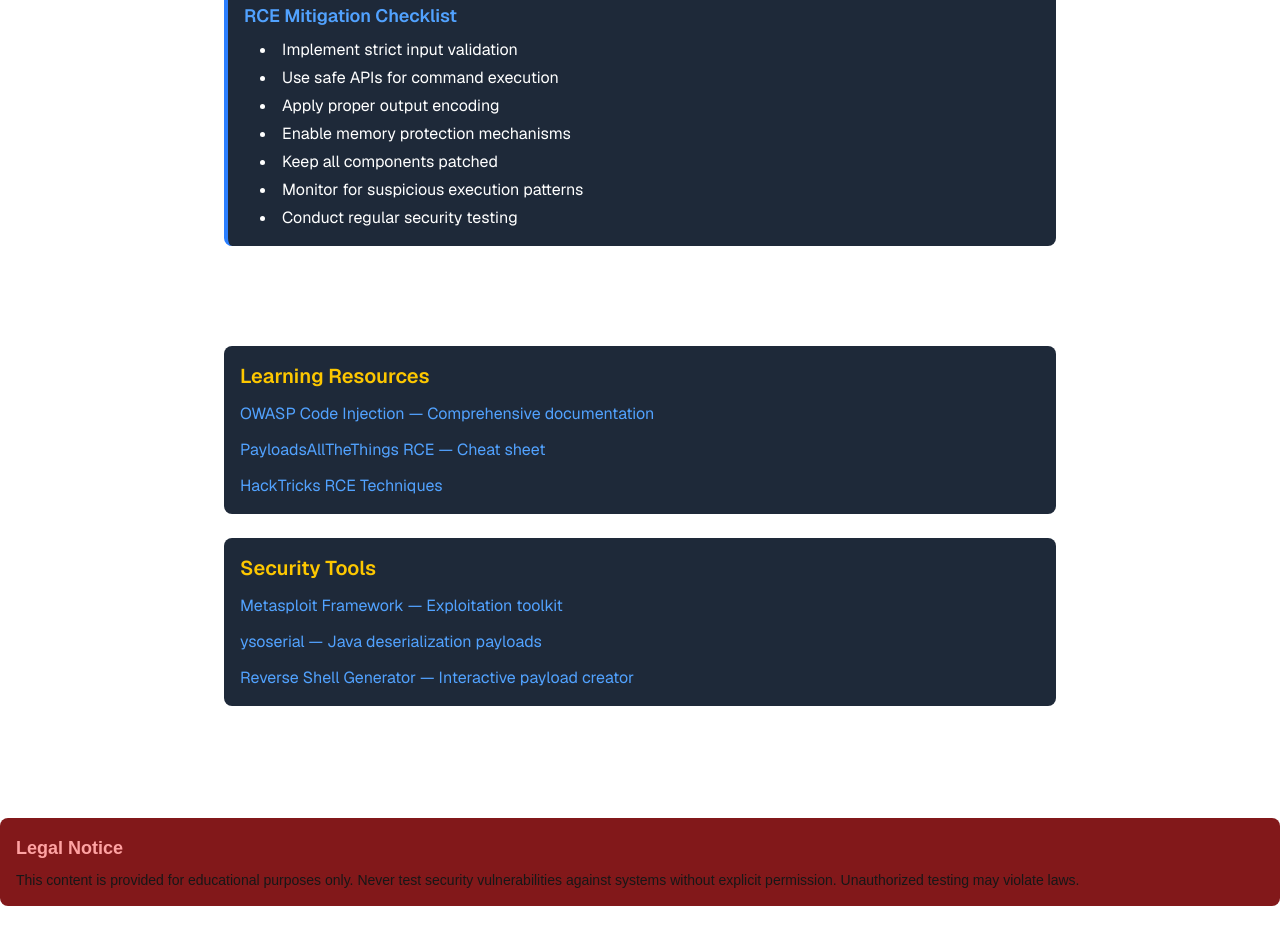
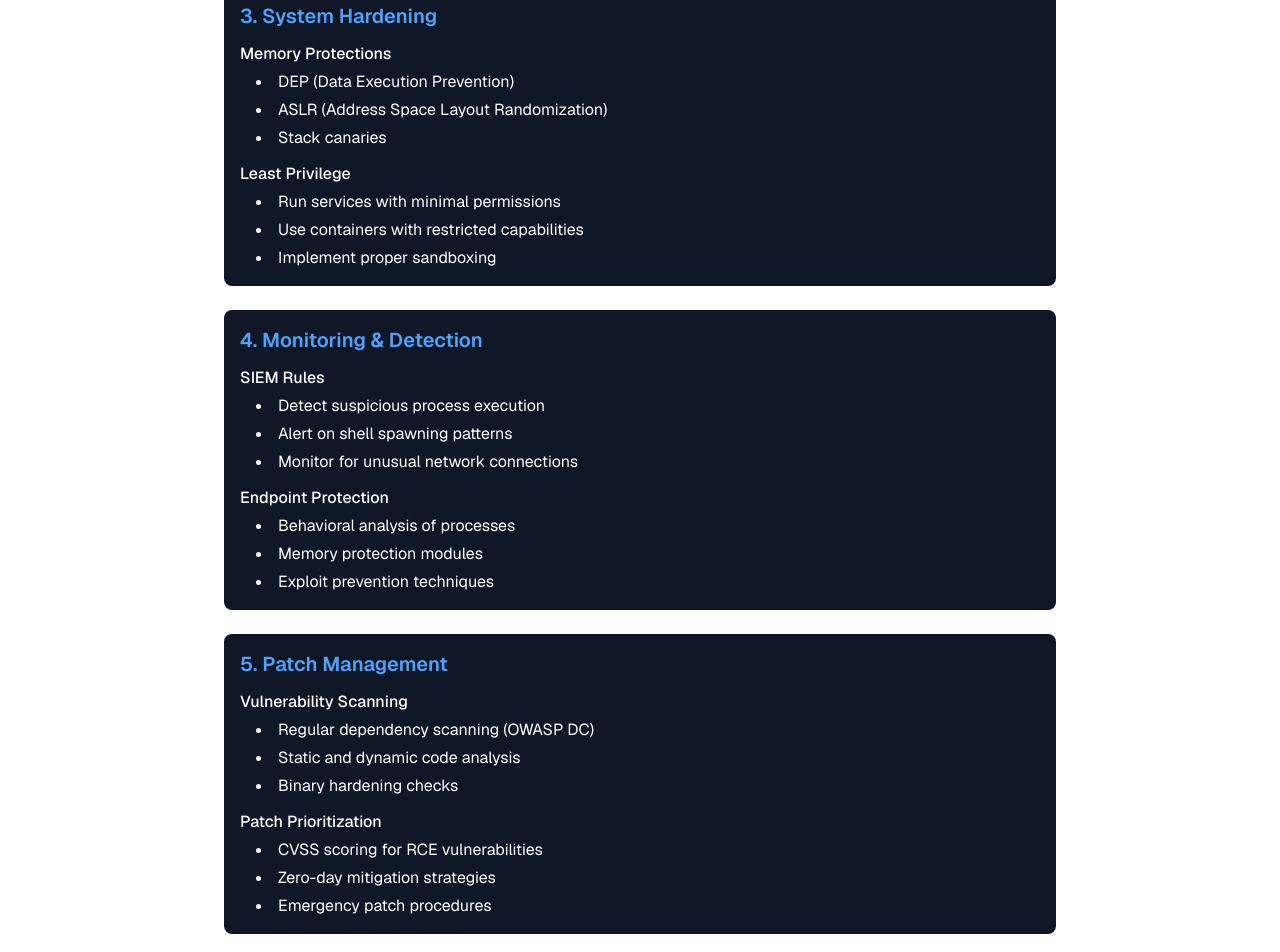
Before and after one commit to AnonAmosAdmn/HackingResourcesGuide, a Next.js app: page /rce in a window 1280 px wide. Shown: the part 3400-4352 px from the top of the page. Before the commit the page ends 4306 px from the top, so only its background shows below. Built offline with nearby package versions, Linux system fonts and the light colour scheme.

Commit message:
Update page.tsx

```diff
--- a/app/rce/page.tsx
+++ b/app/rce/page.tsx
@@ -202,6 +202,81 @@ pickle.dump(RCE(), open('payload.pkl','wb'))`}
 
 
 
+
+
+      <section className="mb-10">
+
+
+
+
+
+
+
+
+
+        <article className="mb-6 bg-gray-900 p-4 rounded-lg">
+          <h3 className="text-xl font-semibold mb-2 text-blue-400">3. System Hardening</h3>
+
+          <h4 className="font-medium mb-1 mt-3">Memory Protections</h4>
+          <ul className="list-disc list-inside ml-4 space-y-1">
+            <li>DEP (Data Execution Prevention)</li>
+            <li>ASLR (Address Space Layout Randomization)</li>
+            <li>Stack canaries</li>
+          </ul>
+
+          <h4 className="font-medium mb-1 mt-3">Least Privilege</h4>
+          <ul className="list-disc list-inside ml-4 space-y-1">
+            <li>Run services with minimal permissions</li>
+            <li>Use containers with restricted capabilities</li>
+            <li>Implement proper sandboxing</li>
+          </ul>
+        </article>
+
+        <article className="mb-6 bg-gray-900 p-4 rounded-lg">
+          <h3 className="text-xl font-semibold mb-2 text-blue-400">4. Monitoring & Detection</h3>
+
+          <h4 className="font-medium mb-1 mt-3">SIEM Rules</h4>
+          <ul className="list-disc list-inside ml-4 space-y-1">
+            <li>Detect suspicious process execution</li>
+            <li>Alert on shell spawning patterns</li>
+            <li>Monitor for unusual network connections</li>
+          </ul>
+
+          <h4 className="font-medium mb-1 mt-3">Endpoint Protection</h4>
+          <ul className="list-disc list-inside ml-4 space-y-1">
+            <li>Behavioral analysis of processes</li>
+            <li>Memory protection modules</li>
+            <li>Exploit prevention techniques</li>
+          </ul>
+        </article>
+
+        <article className="mb-6 bg-gray-900 p-4 rounded-lg">
+          <h3 className="text-xl font-semibold mb-2 text-blue-400">5. Patch Management</h3>
+
+          <h4 className="font-medium mb-1 mt-3">Vulnerability Scanning</h4>
+          <ul className="list-disc list-inside ml-4 space-y-1">
+            <li>Regular dependency scanning (OWASP DC)</li>
+            <li>Static and dynamic code analysis</li>
+            <li>Binary hardening checks</li>
+          </ul>
+
+          <h4 className="font-medium mb-1 mt-3">Patch Prioritization</h4>
+          <ul className="list-disc list-inside ml-4 space-y-1">
+            <li>CVSS scoring for RCE vulnerabilities</li>
+            <li>Zero-day mitigation strategies</li>
+            <li>Emergency patch procedures</li>
+          </ul>
+        </article>
+      </section>
+
+
+
+
+
+
+
+
+
       <div className="mb-12 p-4 bg-gray-800 rounded-lg border-l-4 border-blue-500">
         <h3 className="text-lg font-semibold mb-2 text-blue-400">RCE Mitigation Checklist</h3>
         <ul className="list-disc list-inside ml-4 space-y-1">
```
